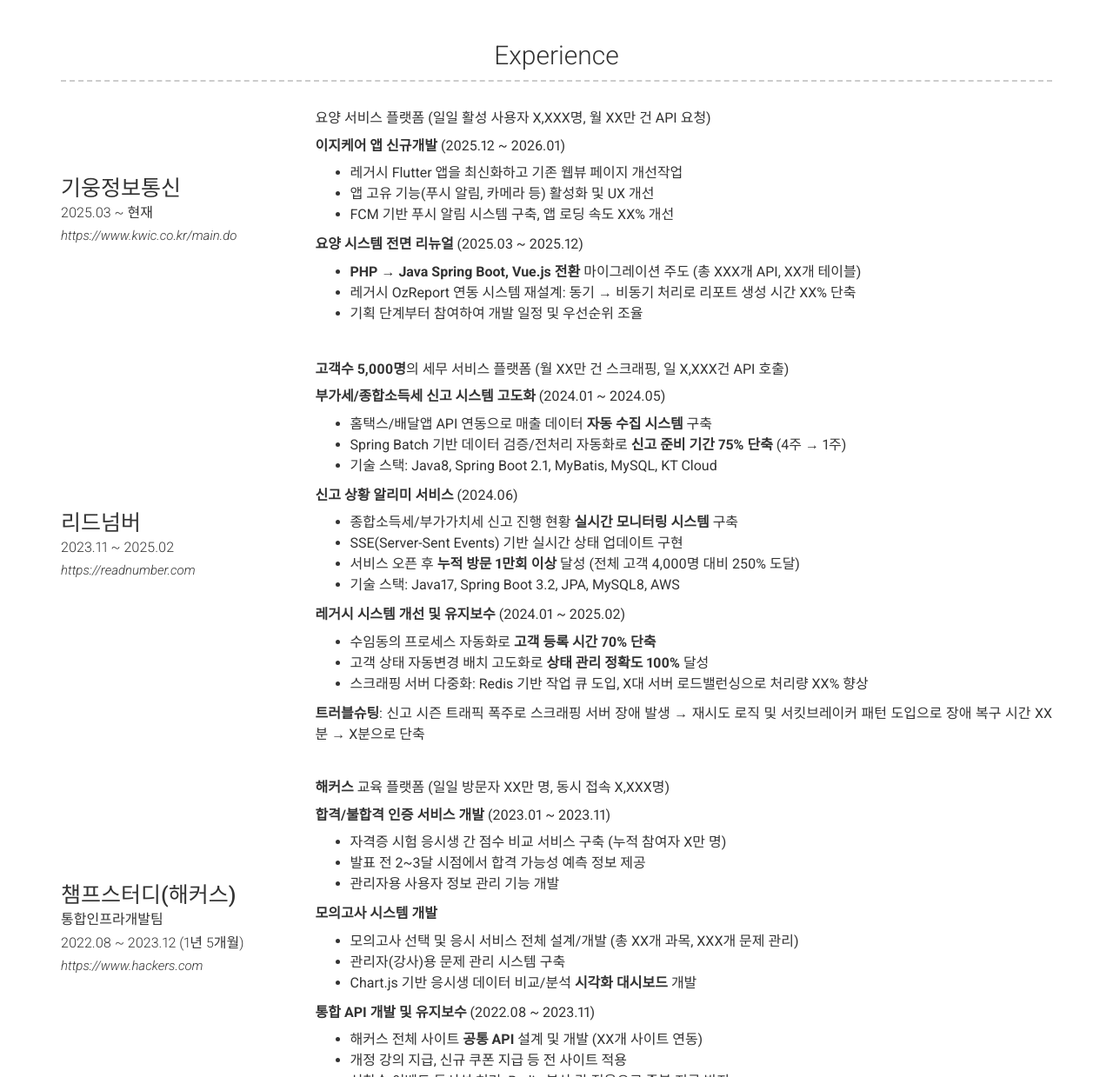
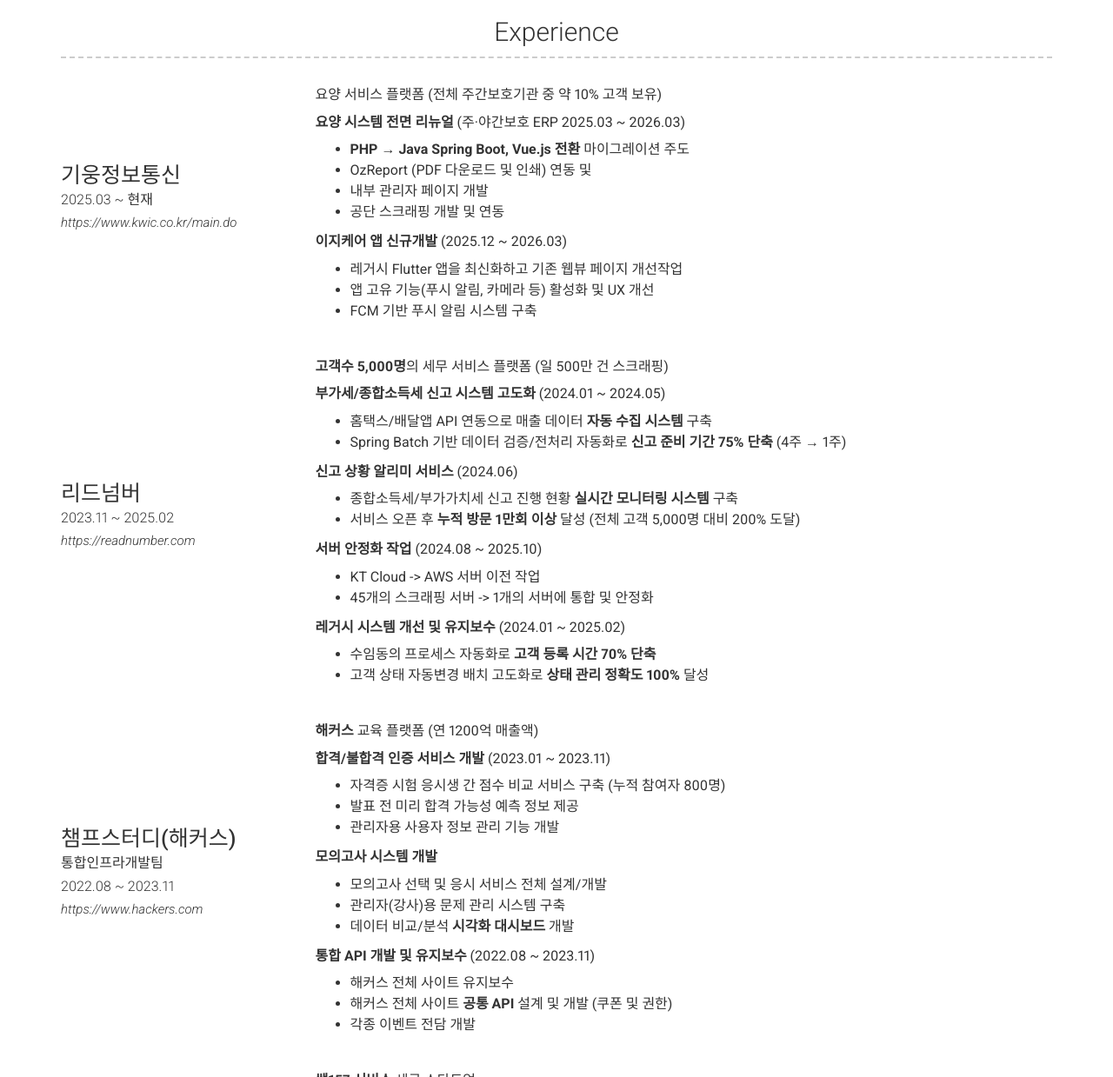
Before and after one commit to gorb6593/gorb6593.github.io, a Jekyll site: the page built from index.md, in a window 1280 px wide and 1400 px high, scrolled down 372 px, cut to the strip 161-1400 px from the top of the window. Shown: the whole strip at 87% size. Built offline with Jekyll 4.4.1, drawn with Linux system fonts in a browser that asks for light colours; nearby versions of some CDN libraries; some of the changed text lies outside the part shown.

Commit message:
1차 작업

```diff
--- a/_config.yml
+++ b/_config.yml
@@ -9,7 +9,7 @@ name: 이해규
 title: Backend Developer
 email: gorb6593@naver.com
 phone: 010-8613-9192
-website: https://gorb6593.github.io
+#website: https://gorb6593.github.io
 
 # Dark Mode (true/false/never)
 darkmode: false
@@ -43,65 +43,64 @@ content:
         link: https://www.kwic.co.kr/main.do
         caption: 2025.03 ~ 현재
         description: |
-          요양 서비스 플랫폼 (일일 활성 사용자 X,XXX명, 월 XX만 건 API 요청)
+          요양 서비스 플랫폼 (전체 주간보호기관 중 약 10% 고객 보유)
 
-          **이지케어 앱 신규개발** (2025.12 ~ 2026.01)
+          **요양 시스템 전면 리뉴얼** (주·야간보호 ERP 2025.03 ~ 2026.03)
+          - **PHP → Java Spring Boot, Vue.js 전환** 마이그레이션 주도
+          - OzReport (PDF 다운로드 및 인쇄) 연동 및
+          - 내부 관리자 페이지 개발
+          - 공단 스크래핑 개발 및 연동
+
+          **이지케어 앱 신규개발** (2025.12 ~ 2026.03)
           - 레거시 Flutter 앱을 최신화하고 기존 웹뷰 페이지 개선작업
           - 앱 고유 기능(푸시 알림, 카메라 등) 활성화 및 UX 개선
-          - FCM 기반 푸시 알림 시스템 구축, 앱 로딩 속도 XX% 개선
-
-          **요양 시스템 전면 리뉴얼** (2025.03 ~ 2025.12)
-          - **PHP → Java Spring Boot, Vue.js 전환** 마이그레이션 주도 (총 XXX개 API, XX개 테이블)
-          - 레거시 OzReport 연동 시스템 재설계: 동기 → 비동기 처리로 리포트 생성 시간 XX% 단축
-          - 기획 단계부터 참여하여 개발 일정 및 우선순위 조율
+          - FCM 기반 푸시 알림 시스템 구축
 
       - layout: left
         title: 리드넘버
         link: https://readnumber.com
         caption: 2023.11 ~ 2025.02
         description: |
-          **고객수 5,000명**의 세무 서비스 플랫폼 (월 XX만 건 스크래핑, 일 X,XXX건 API 호출)
+          **고객수 5,000명**의 세무 서비스 플랫폼 (일 500만 건 스크래핑)
 
           **부가세/종합소득세 신고 시스템 고도화** (2024.01 ~ 2024.05)
           - 홈택스/배달앱 API 연동으로 매출 데이터 **자동 수집 시스템** 구축
           - Spring Batch 기반 데이터 검증/전처리 자동화로 **신고 준비 기간 75% 단축** (4주 → 1주)
-          - 기술 스택: Java8, Spring Boot 2.1, MyBatis, MySQL, KT Cloud
 
           **신고 상황 알리미 서비스** (2024.06)
           - 종합소득세/부가가치세 신고 진행 현황 **실시간 모니터링 시스템** 구축
-          - SSE(Server-Sent Events) 기반 실시간 상태 업데이트 구현
-          - 서비스 오픈 후 **누적 방문 1만회 이상** 달성 (전체 고객 4,000명 대비 250% 도달)
-          - 기술 스택: Java17, Spring Boot 3.2, JPA, MySQL8, AWS
+          - 서비스 오픈 후 **누적 방문 1만회 이상** 달성 (전체 고객 5,000명 대비 200% 도달)
+
+          **서버 안정화 작업** (2024.08 ~ 2025.10)
+          - KT Cloud -> AWS 서버 이전 작업
+          - 45개의 스크래핑 서버 -> 1개의 서버에 통합 및 안정화
 
           **레거시 시스템 개선 및 유지보수** (2024.01 ~ 2025.02)
           - 수임동의 프로세스 자동화로 **고객 등록 시간 70% 단축**
           - 고객 상태 자동변경 배치 고도화로 **상태 관리 정확도 100%** 달성
-          - 스크래핑 서버 다중화: Redis 기반 작업 큐 도입, X대 서버 로드밸런싱으로 처리량 XX% 향상
-
-          **트러블슈팅**: 신고 시즌 트래픽 폭주로 스크래핑 서버 장애 발생 → 재시도 로직 및 서킷브레이커 패턴 도입으로 장애 복구 시간 XX분 → X분으로 단축
 
       - layout: left
         title: 챔프스터디(해커스)
         link: https://www.hackers.com
         sub_title: 통합인프라개발팀
-        caption: 2022.08 ~ 2023.12 (1년 5개월)
+        caption: 2022.08 ~ 2023.11
         description: |
-          **해커스** 교육 플랫폼 (일일 방문자 XX만 명, 동시 접속 X,XXX명)
+          **해커스** 교육 플랫폼 (연 1200억 매출액)
 
           **합격/불합격 인증 서비스 개발** (2023.01 ~ 2023.11)
-          - 자격증 시험 응시생 간 점수 비교 서비스 구축 (누적 참여자 X만 명)
-          - 발표 전 2~3달 시점에서 합격 가능성 예측 정보 제공
+          - 자격증 시험 응시생 간 점수 비교 서비스 구축 (누적 참여자 800명)
+          - 발표 전 미리 합격 가능성 예측 정보 제공
           - 관리자용 사용자 정보 관리 기능 개발
 
           **모의고사 시스템 개발**
-          - 모의고사 선택 및 응시 서비스 전체 설계/개발 (총 XX개 과목, XXX개 문제 관리)
+          - 모의고사 선택 및 응시 서비스 전체 설계/개발
           - 관리자(강사)용 문제 관리 시스템 구축
-          - Chart.js 기반 응시생 데이터 비교/분석 **시각화 대시보드** 개발
+          - 데이터 비교/분석 **시각화 대시보드** 개발
 
           **통합 API 개발 및 유지보수** (2022.08 ~ 2023.11)
-          - 해커스 전체 사이트 **공통 API** 설계 및 개발 (XX개 사이트 연동)
-          - 개정 강의 지급, 신규 쿠폰 지급 등 전 사이트 적용
-          - 선착순 이벤트 동시성 처리: Redis 분산 락 적용으로 중복 지급 방지
+          - 해커스 전체 사이트 유지보수
+          - 해커스 전체 사이트 **공통 API** 설계 및 개발 (쿠폰 및 권한)
+          - 각종 이벤트 전담 개발
 
       - layout: left
         title: 널리소프트
@@ -149,9 +148,9 @@ content:
             icon: fab fa-app-store
             url: https://apps.apple.com/kr/app/아이캠/id6755982767
         description: |
-          **CCTV 모니터링 앱**
-          - 기획, 개발, 마케팅까지 1인 개발 프로젝트
-          - Flutter 기반 크로스 플랫폼 앱
+          **CCTV 모니터링 앱 (Flutter)**
+          - 사업 전체 프로세스 경험 (기획 → 개발 → 운영 → 마케팅)
+          - 스마트폰에 있는 카메라를 이용한 촬영 및 실시간 스트리밍
 
       - layout: left
         title: 마음기록
@@ -162,9 +161,9 @@ content:
             icon: fab fa-app-store
             url: https://apps.apple.com/kr/app/마음기록/id6753328068
         description: |
-          **상담 및 채팅 앱**
-          - 1인 개발 프로젝트
+          **상담 및 채팅 앱 (Flutter)**
           - 사업 전체 프로세스 경험 (기획 → 개발 → 운영 → 마케팅)
+          - 실시간 채팅, 예약, 기분 기록이 있는 상담앱
 
   - title: Skill
     layout: text
@@ -172,10 +171,9 @@ content:
       현재 업무에 사용 중이거나 사용했던 기술들입니다.
 
       **Backend**
-      - Java, Spring Boot, Spring MVC, Spring Batch, Spring Data JPA
-      - JPA, Querydsl, MyBatis, Hibernate
-      - Junit, Mockito
-      - Gradle, Maven
+      - Java, Spring Boot, PHP
+      - JPA, Querydsl, MyBatis
+      - Gradle
 
       **DevOps**
       - MySQL, MariaDB
@@ -185,6 +183,8 @@ content:
 
       **Frontend**
       - JavaScript, Vue.js
+
+      **APP
       - Flutter
 
 #  - title: Education
```
